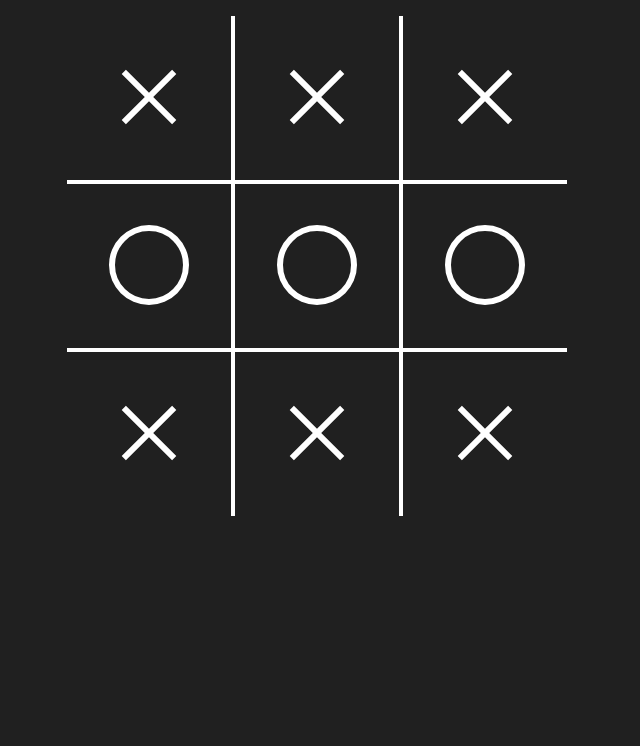
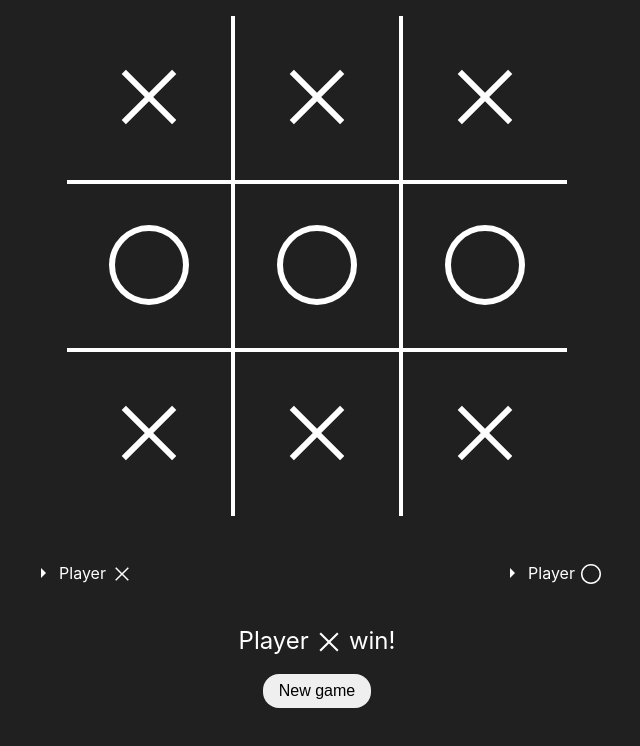
Before and after one commit to battistar/tic-tac-toe, a React (Create React App) app: page / in a window 1280 px wide. Shown: the top 746 px of the page, without its empty margins (323-963 px from the left). Built offline with nearby package versions, Linux system fonts and the light colour scheme.

Commit message:
Create players layout

```diff
--- a/src/App.tsx
+++ b/src/App.tsx
@@ -1,9 +1,13 @@
 import Cell from 'components/Cell';
+import CurrentPlayer from 'components/CurrentPlayer';
 import Grid from 'components/Grid';
+import Winner from 'components/Winner';
 
 const App = (): JSX.Element => {
   return (
+    <>
       <main>
+        <div className="container">
           <Grid>
             <Cell symbol="X" />
             <Cell symbol="X" />
@@ -15,7 +19,11 @@ const App = (): JSX.Element => {
             <Cell symbol="X" />
             <Cell symbol="X" />
           </Grid>
+        </div>
       </main>
+      <CurrentPlayer />
+      <Winner />
+    </>
   );
 };
 
--- /dev/null
+++ b/src/components/CurrentPlayer.tsx
@@ -0,0 +1,22 @@
+import { ReactComponent as Cross } from 'assets/icons/cross.svg';
+import { ReactComponent as Circle } from 'assets/icons/circle.svg';
+import { ReactComponent as Arrow } from 'assets/icons/arrow.svg';
+
+const CurrentPlayer = (): JSX.Element => {
+  return (
+    <div className="current-player">
+      <div className="current-player--player">
+        <Arrow className="current-player--current" />
+        <span>Player</span>
+        <Cross className="current-player--symbol" />
+      </div>
+      <div className="current-player--player">
+        <Arrow className="current-player--current" />
+        <span>Player</span>
+        <Circle className="current-player--symbol" />
+      </div>
+    </div>
+  );
+};
+
+export default CurrentPlayer;
--- /dev/null
+++ b/src/components/Winner.tsx
@@ -0,0 +1,16 @@
+import { ReactComponent as Cross } from 'assets/icons/cross.svg';
+
+const Winner = (): JSX.Element => {
+  return (
+    <div className="winner">
+      <div className="winner--text">
+        <span>Player</span>
+        <Cross className="winner--symbol" />
+        <span>win!</span>
+      </div>
+      <button className="winner--button">New game</button>
+    </div>
+  );
+};
+
+export default Winner;
--- a/src/index.css
+++ b/src/index.css
@@ -11,17 +11,25 @@ body {
 main {
   display: flex;
   justify-content: center;
+}
+
+.container {
+  width: 100%;
+  display: flex;
+  flex-direction: column;
+  justify-content: center;
   align-items: center;
+  max-width: 500px;
+  padding: 16px;
 }
 
 .grid {
-  flex: 1;
+  width: 100%;
   display: grid;
   grid-template-columns: auto auto auto;
   gap: 4px;
-  max-width: 500px;
-  margin: 16px;
   background-color: white;
+  margin-bottom: 16px;
 }
 
 .cell {
@@ -49,3 +57,62 @@ main {
   transform: scale(2);
   fill: white;
 }
+
+.current-player {
+  width: 100%;
+  display: flex;
+  justify-content: space-evenly;
+}
+
+.current-player--current {
+  transform: scale(0.5);
+  fill: white;
+  margin-right: -8px;
+}
+
+.current-player--current.hidden {
+  visibility: hidden;
+}
+
+.current-player--player {
+  display: flex;
+  justify-content: center;
+  align-items: center;
+  color: white;
+}
+
+.current-player--symbol {
+  transform: scale(0.5);
+  fill: white;
+  margin: 2px 0px 0px -8px;
+}
+
+.winner {
+  display: flex;
+  flex-direction: column;
+  justify-content: center;
+  align-items: center;
+  gap: 8px;
+  margin-top: 16px;
+}
+
+.winner--text {
+  display: flex;
+  align-items: center;
+  color: white;
+  font-size: 24px;
+}
+
+.winner--symbol {
+  transform: scale(0.7);
+  fill: white;
+  margin: 4px -4px 0px -4px;
+}
+
+.winner--button {
+  font-size: 16px;
+  padding: 8px 16px;
+  border: 1px transparent;
+  border-radius: 16px;
+  cursor: pointer;
+}
```
Also changed, not shown: src/assets/icons/arrow.svg (added). Lines whose indentation alone changed are shown as unchanged.
